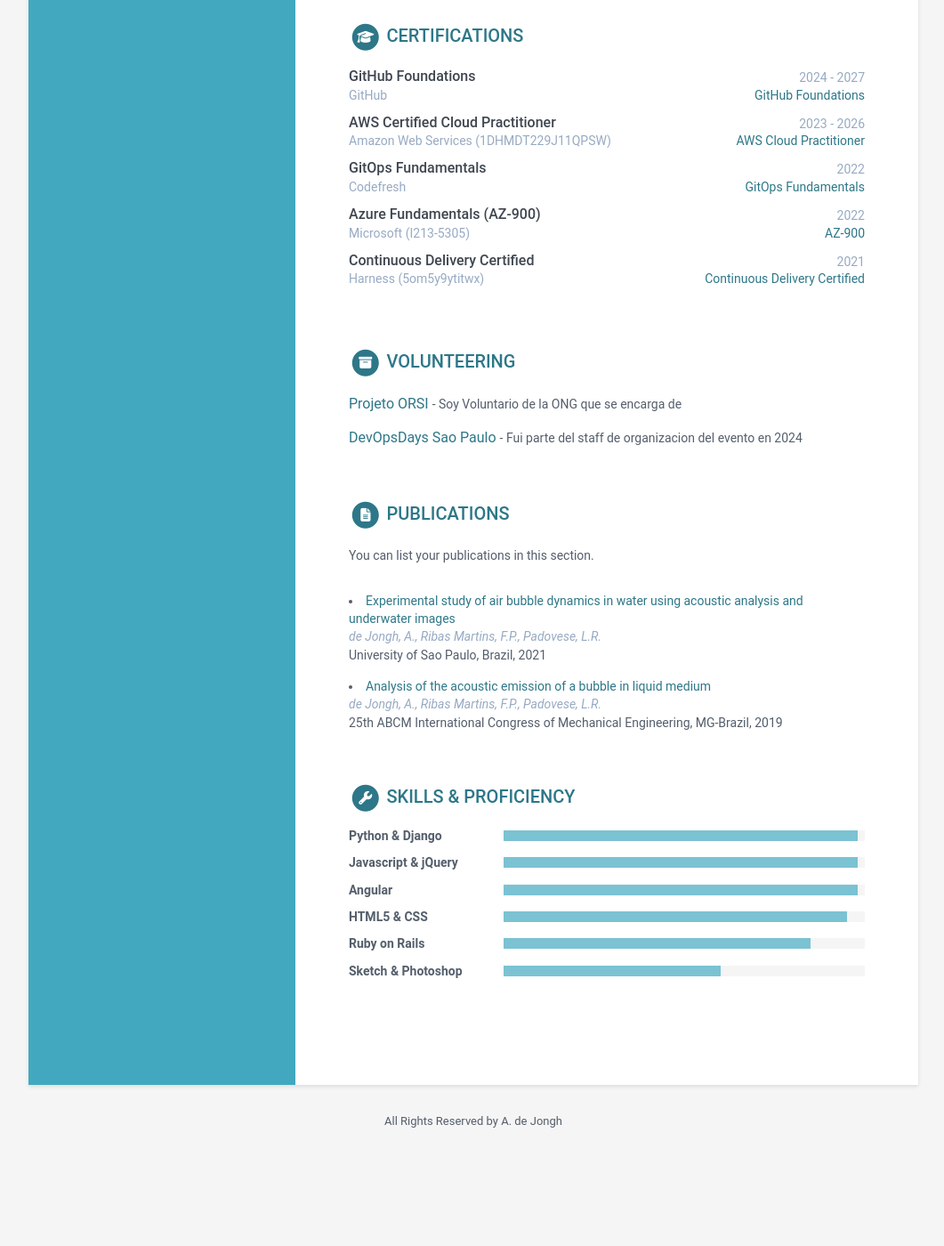
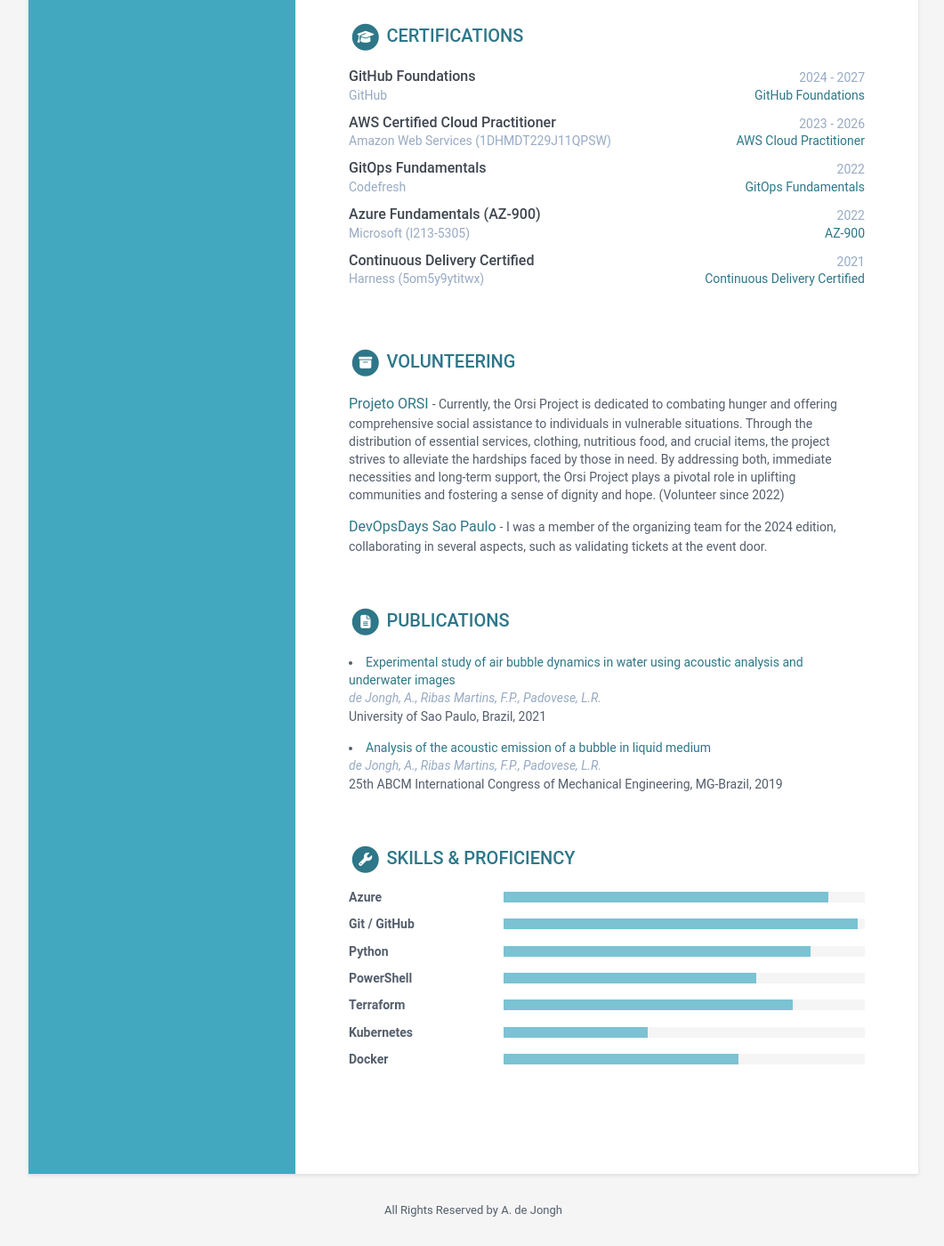
Before and after one commit to adejonghm/cv, a Jekyll site: the page built from index.html, in a window 1280 px wide and 1400 px high, scrolled down 1962 px. Shown: the whole window at 89% size, without its empty margins (108-1169 px from the left). Built offline with Jekyll 4.4.1, drawn with Linux system fonts in a browser that asks for light colours; before the commit the page ends 3263 px from its top, so only the background shows below that.

Commit message:
feat: Added skills' information

```diff
--- a/_data/data.yml
+++ b/_data/data.yml
@@ -36,6 +36,8 @@ sidebar:
       title: Interests
       info:
         - item: Cycling
+          link: "#"
+        - item: Dancing
           link: "#"
 
 career-profile:
@@ -176,15 +178,13 @@ projects:
     assignments:
       - title: Projeto ORSI
         link: https://www.linkedin.com/company/projeto-orsi/posts/?feedView=all
-        tagline: " Soy Voluntario de la ONG que se encarga de"
+        tagline: "Currently, the Orsi Project is dedicated to combating hunger and offering comprehensive social assistance to individuals in vulnerable situations. Through the distribution of essential services, clothing, nutritious food, and crucial items, the project strives to alleviate the hardships faced by those in need. By addressing both, immediate necessities and long-term support, the Orsi Project plays a pivotal role in uplifting communities and fostering a sense of dignity and hope. (Volunteer since 2022)"
       - title: DevOpsDays Sao Paulo
         link: https://www.linkedin.com/company/devopsdayssp/posts/?feedView=all
-        tagline: "Fui parte del staff de organizacion del evento en 2024"
+        tagline: "I was a member of the organizing team for the 2024 edition, collaborating in several aspects, such as validating tickets at the event door."
 
 publications:
     title: Publications
-    intro: |
-      You can list your publications in this section.
     papers:
       - title: "Experimental study of air bubble dynamics in water using acoustic analysis and underwater images"
         link: https://www.teses.usp.br/teses/disponiveis/3/3152/tde-04112021-164049/pt-br.php
@@ -199,18 +199,20 @@ publications:
 skills:
     title: Skills &amp; Proficiency
     toolset:
-      - name: Python & Django
+      - name: Azure
+        level: 90%
+      - name: Git / GitHub
         level: 98%
-      - name: Javascript & jQuery
-        level: 98%
-      - name: Angular
-        level: 98%
-      - name: HTML5 & CSS
-        level: 95%
-      - name: Ruby on Rails
+      - name: Python
         level: 85%
-      - name: Sketch & Photoshop
-        level: 60%
+      - name: PowerShell
+        level: 70%
+      - name: Terraform
+        level: 80%
+      - name: Kubernetes
+        level: 40%
+      - name: Docker
+        level: 65%
 
 footer: >
     All Rights Reserved by A. de Jongh
```
